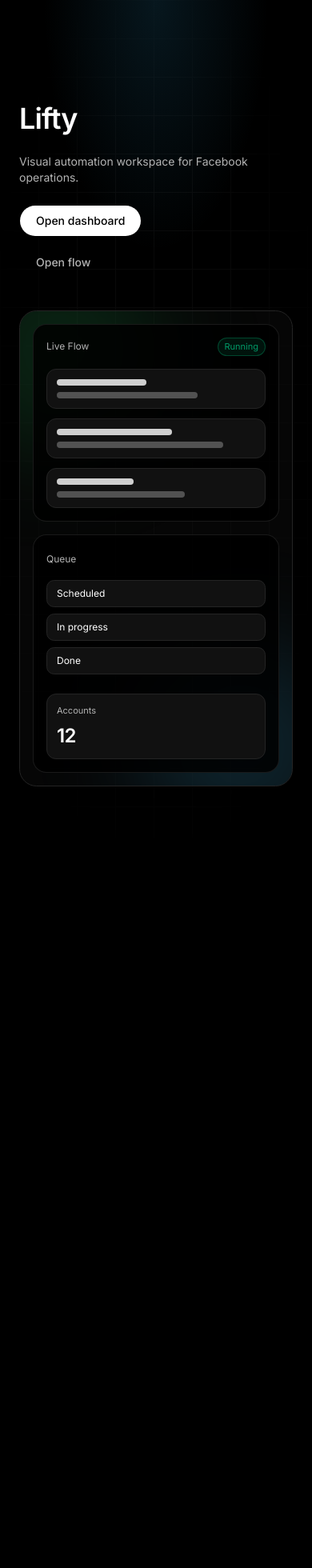
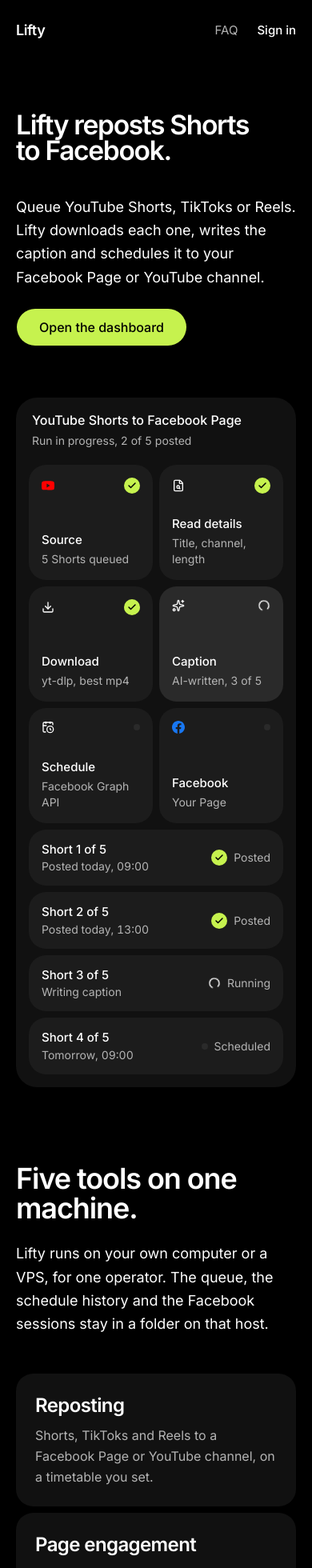
Before and after one commit to kaizenics/flick, a Next.js app: page / in a window 390 px wide. Shown: the top 1960 px of the page at 80% size. Before the commit the page ends 1047 px from the top, so only its background shows below. Built offline with nearby package versions, Linux system fonts and the light colour scheme.

Commit message:
feat(landing): restyle landing page around the reposting pipeline
Co-Authored-By: Claude Opus 5.5 <noreply@anthropic.com>

```diff
--- a/app/page.tsx
+++ b/app/page.tsx
@@ -1,31 +1,19 @@
 import { Hero } from "@/components/landing/hero";
+import { About } from "@/components/landing/about";
+import { Faq } from "@/components/landing/faq";
+import { Footer } from "@/components/landing/footer";
+import { Reveal } from "@/components/landing/reveal";
 
 export default function Landing() {
   return (
-    <div className="relative min-h-screen overflow-hidden">
-      <div
-        aria-hidden
-        className="pointer-events-none absolute inset-0 -z-10"
-        style={{
-          background:
-            "radial-gradient(60% 50% at 50% 0%, rgba(56,189,248,0.12) 0%, rgba(0,0,0,0) 60%)",
-        }}
-      />
-      <div
-        aria-hidden
-        className="pointer-events-none absolute inset-0 -z-10 opacity-[0.035]"
-        style={{
-          backgroundImage:
-            "linear-gradient(to right, white 1px, transparent 1px), linear-gradient(to bottom, white 1px, transparent 1px)",
-          backgroundSize: "48px 48px",
-          maskImage:
-            "radial-gradient(ellipse at center, black 40%, transparent 80%)",
-        }}
-      />
-
-      <main className="min-h-screen">
+    <div className="min-h-screen bg-background text-foreground">
+      <main>
         <Hero />
+        <About />
+        <Faq />
       </main>
+      <Footer />
+      <Reveal />
     </div>
   );
 }
--- a/components/landing/about.tsx
+++ b/components/landing/about.tsx
@@ -1,50 +1,64 @@
-const stats = [
-  { value: "100+", label: "Accounts orchestrated" },
-  { value: "24/7", label: "Quiet background runs" },
-  { value: "0", label: "Manual clicks needed" },
+import Link from "next/link";
+import { ArrowUpRight } from "lucide-react";
+
+const tools = [
+  {
+    name: "Reposting",
+    href: "/reposting",
+    text: "Shorts, TikToks and Reels to a Facebook Page or YouTube channel, on a timetable you set.",
+  },
+  {
+    name: "Page engagement",
+    href: "/engagement",
+    text: "Follows, likes and reactions on Facebook Pages, paced like a person and run from saved sessions.",
+  },
+  {
+    name: "Automation flow",
+    href: "/flow",
+    text: "Wire steps together on a canvas and watch each node light up as it runs.",
+  },
+  {
+    name: "Scraping",
+    href: "/scraping",
+    text: "Finds short videos that are already doing well, so the queue starts with candidates worth posting.",
+  },
+  {
+    name: "Video editor",
+    href: "/video-editor",
+    text: "Trim and rework a clip with ffmpeg before it goes out.",
+  },
 ];
 
 export function About() {
   return (
-    <section
-      id="about"
-      className="mx-auto flex w-full max-w-6xl flex-col gap-16 px-6 py-32 md:flex-row md:items-start md:gap-24"
-    >
-      <div className="flex-1">
-        <span className="text-xs uppercase tracking-[0.2em] text-muted-foreground">
-          About
-        </span>
-        <h2 className="mt-4 max-w-md text-balance text-3xl font-semibold tracking-tight md:text-4xl">
-          Built for operators who run a lot of Pages.
+    <section id="about" className="grid gap-12 px-5 pb-32 md:px-8 md:pb-48 lg:grid-cols-12">
+      <div className="lg:col-span-5">
+        <h2 data-reveal className="max-w-xl text-4xl leading-[1.02] font-semibold tracking-[-0.03em] md:text-6xl">
+          Five tools on one machine.
         </h2>
+        <p data-reveal className="mt-6 max-w-md text-lg leading-relaxed text-white">
+          Lifty runs on your own computer or a VPS, for one operator. The queue, the schedule history and
+          the Facebook sessions stay in a folder on that host.
+        </p>
       </div>
 
-      <div className="flex-1 space-y-6">
-        <p className="text-base leading-relaxed text-muted-foreground">
-          Lifty turns the noisy work of multi-account Facebook engagement into a
-          calm, visual pipeline. You wire up the steps once — follow a target,
-          like a post, drop a reaction — and Lifty pilots your accounts through
-          it with care.
-        </p>
-        <p className="text-base leading-relaxed text-muted-foreground">
-          Sessions are persisted, pacing is human-shaped, and every account
-          stays isolated. You see exactly what is happening, exactly when it
-          happens.
-        </p>
-
-        <div className="grid grid-cols-3 gap-px overflow-hidden rounded-xl border border-border bg-border">
-          {stats.map((s) => (
-            <div key={s.label} className="bg-background p-5">
-              <div className="text-2xl font-semibold tracking-tight">
-                {s.value}
-              </div>
-              <div className="mt-1 text-xs text-muted-foreground">
-                {s.label}
-              </div>
-            </div>
-          ))}
-        </div>
-      </div>
+      <ul className="flex flex-col gap-2 lg:col-span-7">
+        {tools.map((t) => (
+          <li key={t.name} data-reveal>
+            <Link
+              href={t.href}
+              className="group grid gap-2 rounded-2xl bg-card px-6 py-6 transition-colors hover:bg-muted focus-visible:outline-2 focus-visible:outline-white md:grid-cols-[14rem_1fr_auto] md:items-baseline md:gap-8 md:px-8"
+            >
+              <span className="text-2xl font-semibold tracking-tight">{t.name}</span>
+              <span className="text-base leading-relaxed text-muted-foreground">{t.text}</span>
+              <ArrowUpRight
+                aria-hidden
+                className="hidden size-5 text-muted-foreground transition-transform group-hover:-translate-y-0.5 group-hover:translate-x-0.5 group-hover:text-white md:block"
+              />
+            </Link>
+          </li>
+        ))}
+      </ul>
     </section>
   );
 }
--- a/components/landing/footer.tsx
+++ b/components/landing/footer.tsx
@@ -1,82 +1,38 @@
 import Link from "next/link";
 
-const groups = [
-  {
-    title: "Product",
-    links: [
+const links = [
   { label: "Dashboard", href: "/dashboard" },
+  { label: "Reposting", href: "/reposting" },
   { label: "Flow", href: "/flow" },
   { label: "Engagement", href: "/engagement" },
-    ],
-  },
-  {
-    title: "Company",
-    links: [
-      { label: "About", href: "#about" },
   { label: "FAQ", href: "#faq" },
-    ],
-  },
 ];
 
 export function Footer() {
   return (
-    <footer className="border-t border-border">
-      <div className="mx-auto w-full max-w-6xl px-6 py-16">
-        <div className="grid gap-12 md:grid-cols-3">
-          <div className="flex flex-col gap-3">
-            <Link href="/" className="flex items-center gap-2">
-              <span className="flex h-7 w-7 items-center justify-center rounded-md bg-foreground text-background">
-                <svg
-                  viewBox="0 0 24 24"
-                  fill="none"
-                  stroke="currentColor"
-                  strokeWidth="2.5"
-                  strokeLinecap="round"
-                  strokeLinejoin="round"
-                  className="h-4 w-4"
-                  aria-hidden
-                >
-                  <path d="M5 19V5" />
-                  <path d="M5 5h9a4 4 0 0 1 0 8H5" />
-                  <path d="M14 13l5 6" />
-                </svg>
-              </span>
-              <span className="text-sm font-semibold tracking-tight">
-                Lifty
-              </span>
-            </Link>
-            <p className="max-w-xs text-sm text-muted-foreground">
-              Lift every Page, on autopilot. A quiet control room for
-              multi-account Facebook automation.
+    <footer className="bg-card px-5 pt-16 pb-8 md:px-8 md:pt-24">
+      <div className="flex flex-col justify-between gap-8 md:flex-row md:items-end">
+        <p data-reveal className="max-w-md text-2xl leading-snug font-medium tracking-tight md:text-3xl">
+          Queue it once. Lifty posts it on time.
         </p>
-          </div>
-
-          {groups.map((g) => (
-            <div key={g.title} className="flex flex-col gap-3">
-              <span className="text-xs uppercase tracking-[0.2em] text-muted-foreground">
-                {g.title}
-              </span>
-              <ul className="flex flex-col gap-2">
-                {g.links.map((l) => (
+        <ul data-reveal className="flex flex-wrap gap-x-6 gap-y-2 text-base">
+          {links.map((l) => (
             <li key={l.href}>
-                    <Link
-                      href={l.href}
-                      className="text-sm text-muted-foreground transition-colors hover:text-foreground"
-                    >
+              <Link href={l.href} className="text-muted-foreground transition-colors hover:text-white">
                 {l.label}
               </Link>
             </li>
           ))}
         </ul>
       </div>
-          ))}
-        </div>
-
-        <div className="mt-16 flex flex-col items-start justify-between gap-3 border-t border-border pt-6 text-xs text-muted-foreground sm:flex-row sm:items-center">
-          <span>© {new Date().getFullYear()} Lifty. All rights reserved.</span>
-          <span>Crafted for operators.</span>
-        </div>
-      </div>
+      <p
+        data-reveal
+        aria-hidden
+        className="mt-16 text-[26vw] leading-[0.78] font-semibold tracking-[-0.06em] select-none md:mt-24"
+      >
+        Lifty
+      </p>
+      <p className="mt-8 text-sm text-muted-foreground">© {new Date().getFullYear()} Lifty</p>
     </footer>
   );
 }
--- a/components/landing/hero.tsx
+++ b/components/landing/hero.tsx
@@ -1,90 +1,128 @@
 import Link from "next/link";
+import { Check, Download, FileSearch, Loader2, Sparkles, CalendarClock } from "lucide-react";
+import { YoutubeIcon, FacebookIcon } from "@/components/icons/brand";
 import { buttonVariants } from "@/components/ui/button";
+import { cn } from "@/lib/utils";
+
+type Status = "done" | "active" | "idle";
+
+// Mirrors the six stages of the reposting canvas in components/dashboard/RepostingPanel.tsx.
+const stages: { label: string; detail: string; icon: React.ReactNode; status: Status }[] = [
+  { label: "Source", detail: "5 Shorts queued", icon: <YoutubeIcon size={16} className="text-[#ff0000]" />, status: "done" },
+  { label: "Read details", detail: "Title, channel, length", icon: <FileSearch className="size-4" />, status: "done" },
+  { label: "Download", detail: "yt-dlp, best mp4", icon: <Download className="size-4" />, status: "done" },
+  { label: "Caption", detail: "AI-written, 3 of 5", icon: <Sparkles className="size-4" />, status: "active" },
+  { label: "Schedule", detail: "Facebook Graph API", icon: <CalendarClock className="size-4" />, status: "idle" },
+  { label: "Facebook", detail: "Your Page", icon: <FacebookIcon size={16} className="text-[#1877f2]" />, status: "idle" },
+];
+
+const queue: { title: string; when: string; status: string; tone: Status }[] = [
+  { title: "Short 1 of 5", when: "Posted today, 09:00", status: "Posted", tone: "done" },
+  { title: "Short 2 of 5", when: "Posted today, 13:00", status: "Posted", tone: "done" },
+  { title: "Short 3 of 5", when: "Writing caption", status: "Running", tone: "active" },
+  { title: "Short 4 of 5", when: "Tomorrow, 09:00", status: "Scheduled", tone: "idle" },
+];
+
+function StatusMark({ status }: { status: Status }) {
+  if (status === "done")
+    return (
+      <span className="flex size-5 items-center justify-center rounded-full bg-data text-black" aria-label="Done">
+        <Check className="size-3" strokeWidth={3} />
+      </span>
+    );
+  if (status === "active")
+    return <Loader2 className="size-4 animate-spin text-white" aria-label="Running" />;
+  return <span className="size-2 rounded-full bg-raised" aria-label="Waiting" />;
+}
 
 export function Hero() {
   return (
-    <section className="mx-auto flex w-full max-w-6xl flex-col px-6 pb-16 pt-32 md:pt-40">
-      <div className="mb-10 flex flex-col items-start gap-6 md:mb-12">
-        <h1 className="text-balance text-4xl font-semibold tracking-tight md:text-6xl">
+    <section className="px-5 pb-24 md:px-8 md:pb-40">
+      <nav className="flex items-center justify-between py-6" aria-label="Main">
+        <Link href="/" className="text-lg font-semibold tracking-tight">
           Lifty
+        </Link>
+        <div className="flex items-center gap-6 text-[15px] md:gap-8">
+          <Link href="/reposting" className="hidden text-muted-foreground transition-colors hover:text-white sm:inline">
+            Reposting
+          </Link>
+          <Link href="/flow" className="hidden text-muted-foreground transition-colors hover:text-white sm:inline">
+            Flow
+          </Link>
+          <Link href="#faq" className="text-muted-foreground transition-colors hover:text-white">
+            FAQ
+          </Link>
+          <Link href="/dashboard" className="font-medium text-white underline-offset-4 hover:underline">
+            Sign in
+          </Link>
+        </div>
+      </nav>
+
+      <div className="grid gap-10 pt-16 md:pt-28 lg:grid-cols-12 lg:items-end">
+        <h1
+          data-reveal
+          className="text-[2.1rem] leading-[0.95] font-semibold tracking-[-0.04em] text-balance sm:text-6xl lg:col-span-8 lg:text-[6.4vw]"
+        >
+          Lifty reposts Shorts to Facebook.
         </h1>
-        <p className="max-w-xl text-sm text-muted-foreground md:text-base">
-          Visual automation workspace for Facebook operations.
-        </p>
-        <div className="flex flex-col items-start gap-3 sm:flex-row">
+        <div data-reveal className="flex flex-col items-start gap-6 lg:col-span-4 lg:pb-3">
+          <p className="max-w-md text-lg leading-relaxed text-white">
+            Queue YouTube Shorts, TikToks or Reels. Lifty downloads each one, writes the caption and
+            schedules it to your Facebook Page or YouTube channel.
+          </p>
           <Link
             href="/dashboard"
-            className={buttonVariants({ size: "lg" }) + " cursor-pointer"}
+            className={cn(
+              buttonVariants({ size: "lg" }),
+              "h-12 bg-data px-7 text-base text-black hover:bg-white focus-visible:ring-data/50",
+            )}
           >
-            Open dashboard
-          </Link>
-          <Link
-            href="/flow"
-            className={
-              buttonVariants({ size: "lg", variant: "ghost" }) +
-              " cursor-pointer text-muted-foreground hover:text-foreground"
-            }
-          >
-            Open flow
+            Open the dashboard
           </Link>
         </div>
       </div>
 
-      <div className="relative overflow-hidden rounded-2xl border border-border bg-card/40 p-4 shadow-sm md:p-6">
-        <div
-          aria-hidden
-          className="pointer-events-none absolute -left-20 -top-20 h-64 w-64 rounded-full blur-3xl"
-          style={{ background: "rgba(34,197,94,0.16)" }}
-        />
-        <div
-          aria-hidden
-          className="pointer-events-none absolute -bottom-20 -right-16 h-64 w-64 rounded-full blur-3xl"
-          style={{ background: "rgba(56,189,248,0.16)" }}
-        />
+      <div data-ui data-reveal className="mt-16 rounded-3xl bg-card p-4 md:mt-24 md:p-8">
+        <div className="flex flex-wrap items-baseline justify-between gap-x-6 gap-y-1 px-1 pb-5 md:pb-7">
+          <p className="text-base font-medium">YouTube Shorts to Facebook Page</p>
+          <p className="num text-sm text-muted-foreground">Run in progress, 2 of 5 posted</p>
+        </div>
 
-        <div className="relative grid gap-4 md:grid-cols-3">
-          <div className="rounded-xl border border-border/70 bg-background/85 p-4 md:col-span-2">
-            <div className="mb-4 flex items-center justify-between">
-              <span className="text-xs text-muted-foreground">Live Flow</span>
-              <span className="rounded-full border border-emerald-500/30 bg-emerald-500/10 px-2 py-0.5 text-[11px] text-emerald-600">
-                Running
+        <ol className="grid grid-cols-2 gap-2 md:grid-cols-3 lg:grid-cols-6">
+          {stages.map((s) => (
+            <li
+              key={s.label}
+              className={cn(
+                "flex min-h-36 flex-col justify-between gap-6 rounded-2xl p-4",
+                s.status === "active" ? "bg-raised" : "bg-muted",
+              )}
+            >
+              <div className="flex items-center justify-between">
+                <span className="text-white">{s.icon}</span>
+                <StatusMark status={s.status} />
+              </div>
+              <div>
+                <p className="text-[15px] font-medium">{s.label}</p>
+                <p className="mt-0.5 text-sm text-muted-foreground">{s.detail}</p>
+              </div>
+            </li>
+          ))}
+        </ol>
+
+        <ul className="mt-2 grid gap-2 md:grid-cols-2 lg:grid-cols-4">
+          {queue.map((q) => (
+            <li key={q.title} className="flex items-center justify-between gap-4 rounded-2xl bg-muted px-4 py-3.5">
+              <div className="min-w-0">
+                <p className="truncate text-[15px] font-medium">{q.title}</p>
+                <p className="num truncate text-sm text-muted-foreground">{q.when}</p>
+              </div>
+              <span className="flex shrink-0 items-center gap-2 text-sm text-muted-foreground">
+                <StatusMark status={q.tone} />
+                {q.status}
               </span>
-            </div>
-            <div className="space-y-3">
-              <div className="rounded-lg border border-border bg-card p-3">
-                <div className="h-2 w-28 rounded bg-foreground/80" />
-                <div className="mt-2 h-2 w-44 rounded bg-muted-foreground/40" />
-              </div>
-              <div className="rounded-lg border border-border bg-card p-3">
-                <div className="h-2 w-36 rounded bg-foreground/80" />
-                <div className="mt-2 h-2 w-52 rounded bg-muted-foreground/40" />
-              </div>
-              <div className="rounded-lg border border-border bg-card p-3">
-                <div className="h-2 w-24 rounded bg-foreground/80" />
-                <div className="mt-2 h-2 w-40 rounded bg-muted-foreground/40" />
-              </div>
-            </div>
-          </div>
-
-          <div className="rounded-xl border border-border/70 bg-background/85 p-4">
-            <span className="text-xs text-muted-foreground">Queue</span>
-            <div className="mt-4 space-y-2">
-              <div className="rounded-md border border-border bg-card px-3 py-2 text-xs">
-                Scheduled
-              </div>
-              <div className="rounded-md border border-border bg-card px-3 py-2 text-xs">
-                In progress
-              </div>
-              <div className="rounded-md border border-border bg-card px-3 py-2 text-xs">
-                Done
-              </div>
-            </div>
-            <div className="mt-6 rounded-lg border border-border bg-card p-3">
-              <div className="text-[11px] text-muted-foreground">Accounts</div>
-              <div className="mt-2 text-2xl font-semibold tracking-tight">12</div>
-            </div>
-          </div>
-        </div>
+            </li>
+          ))}
+        </ul>
       </div>
     </section>
   );
--- /dev/null
+++ b/components/landing/reveal.tsx
@@ -0,0 +1,33 @@
+"use client";
+
+import { useEffect } from "react";
+
+// Rises each [data-reveal] once as it enters; content stays visible without JS or with reduced motion.
+export function Reveal() {
+  useEffect(() => {
+    if (!window.matchMedia("(prefers-reduced-motion: no-preference)").matches) return;
+    const els = Array.from(document.querySelectorAll<HTMLElement>("[data-reveal]"));
+    const io = new IntersectionObserver(
+      (entries) => {
+        for (const e of entries) {
+          if (!e.isIntersecting) continue;
+          const el = e.target as HTMLElement;
+          el.style.opacity = "1";
+          el.style.transform = "none";
+          io.unobserve(el);
+        }
+      },
+      { rootMargin: "0px 0px -8% 0px", threshold: 0.1 },
+    );
+    for (const el of els) {
+      const section = el.closest("section, footer") ?? document.body;
+      const i = Array.from(section.querySelectorAll("[data-reveal]")).indexOf(el);
+      el.style.opacity = "0";
+      el.style.transform = "translateY(24px)";
+      el.style.transition = `opacity 700ms cubic-bezier(.2,.7,.2,1) ${i * 80}ms, transform 900ms cubic-bezier(.2,.7,.2,1) ${i * 80}ms`;
+      io.observe(el);
+    }
+    return () => io.disconnect();
+  }, []);
+  return null;
+}
```
Also changed, not shown: components/landing/faq.tsx (+26 -31 lines). Lines whose indentation alone changed are shown as unchanged.
